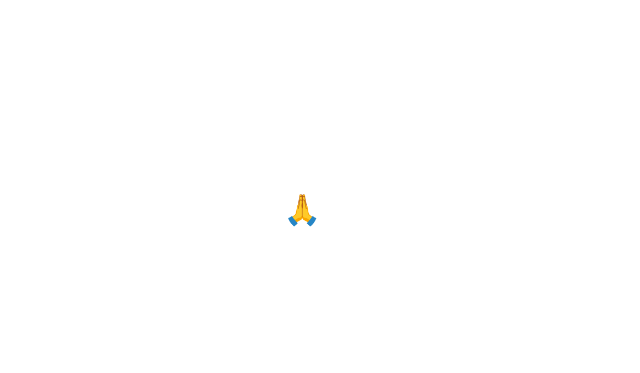
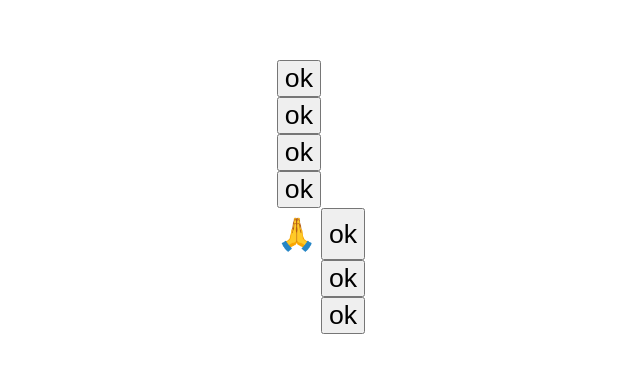
Before and after one commit to al0cam/emojiPicker, a Vue app: page / in a window 1280 px wide. Shown: the part 191-564 px from the top of the page, without its empty margins (319-959 px from the left). Built offline with nearby package versions, Linux system fonts and the light colour scheme.

Commit message:
added emoji picker inline but still need work on selection considering absolute is in effect

```diff
--- a/src/App.vue
+++ b/src/App.vue
@@ -7,7 +7,14 @@ const pray = {
 </script>
 
 <template>
+  <button><h1>ok</h1></button><br />
+  <button><h1>ok</h1></button><br />
+  <button><h1>ok</h1></button><br />
+  <button><h1>ok</h1></button><br />
   <EmojiItem :emoji="pray" />
+  <button><h1>ok</h1></button><br />
+  <button><h1>ok</h1></button><br />
+  <button><h1>ok</h1></button><br />
 </template>
 
 <style scoped>
--- a/src/components/emojiItem.vue
+++ b/src/components/emojiItem.vue
@@ -1,5 +1,5 @@
 <script setup lang="ts">
-import { defineProps, ref } from "vue";
+import { ref } from "vue";
 
 const props = defineProps<{
   emoji: {
@@ -7,6 +7,11 @@ const props = defineProps<{
     value: string;
   };
 }>();
+
+const currentEmoji = ref({
+  name: props.emoji.name,
+  value: props.emoji.value,
+});
 
 const tones = [
   {
@@ -47,9 +52,21 @@ const toneContainerHidden = ref(true);
 // TODO: check bordercases of emoji picker when it is too far right
 // TODO: add current emoji variable and define it in the picker on the left side
 //       divided by a vertical line
+// TODO: highlight the current selected emoji and start the to the left and right from it
 </script>
 
 <template>
+  <div>
+    <div :id="'emoji' + emoji.name"></div>
+    <div>
+      <span
+        v-html="currentEmoji.value"
+        :title="currentEmoji.name"
+        @click="toneContainerHidden = !toneContainerHidden"
+        class="emoji"
+      ></span>
+    </div>
+  </div>
   <Teleport :to="'#emoji' + emoji.name">
     <div id="toneContainer" v-if="!toneContainerHidden">
       <span
@@ -57,28 +74,39 @@ const toneContainerHidden = ref(true);
         :key="tone.name"
         :title="emoji.name + ' ' + tone.name"
         v-html="pickToneForEmoji(tone.value)"
+        class="emoji"
+        @click="
+          currentEmoji.value = pickToneForEmoji(tone.value);
+          currentEmoji.name = emoji.name + ' ' + tone.name;
+          toneContainerHidden = true;
+        "
       >
       </span>
     </div>
   </Teleport>
-
-  <h1>
-    <div :id="'emoji' + emoji.name">
-      <span
-        v-html="emoji.value"
-        :title="emoji.name"
-        @click="toneContainerHidden = !toneContainerHidden"
-      ></span>
-    </div>
-  </h1>
 </template>
 
 <style scoped>
-toneContainer {
+.container {
+  position: relative;
+}
+#toneContainer {
   display: flex;
   flex-wrap: wrap;
   gap: 0.5rem;
   place-items: center;
   place-content: center;
+  background-color: #2e2e2e;
+  border-radius: 0.5rem;
+  position: absolute;
+}
+
+.emoji {
+  font-size: 2rem;
+  cursor: pointer;
+}
+
+.emoji:hover {
+  color: #ffffff;
 }
 </style>
```
